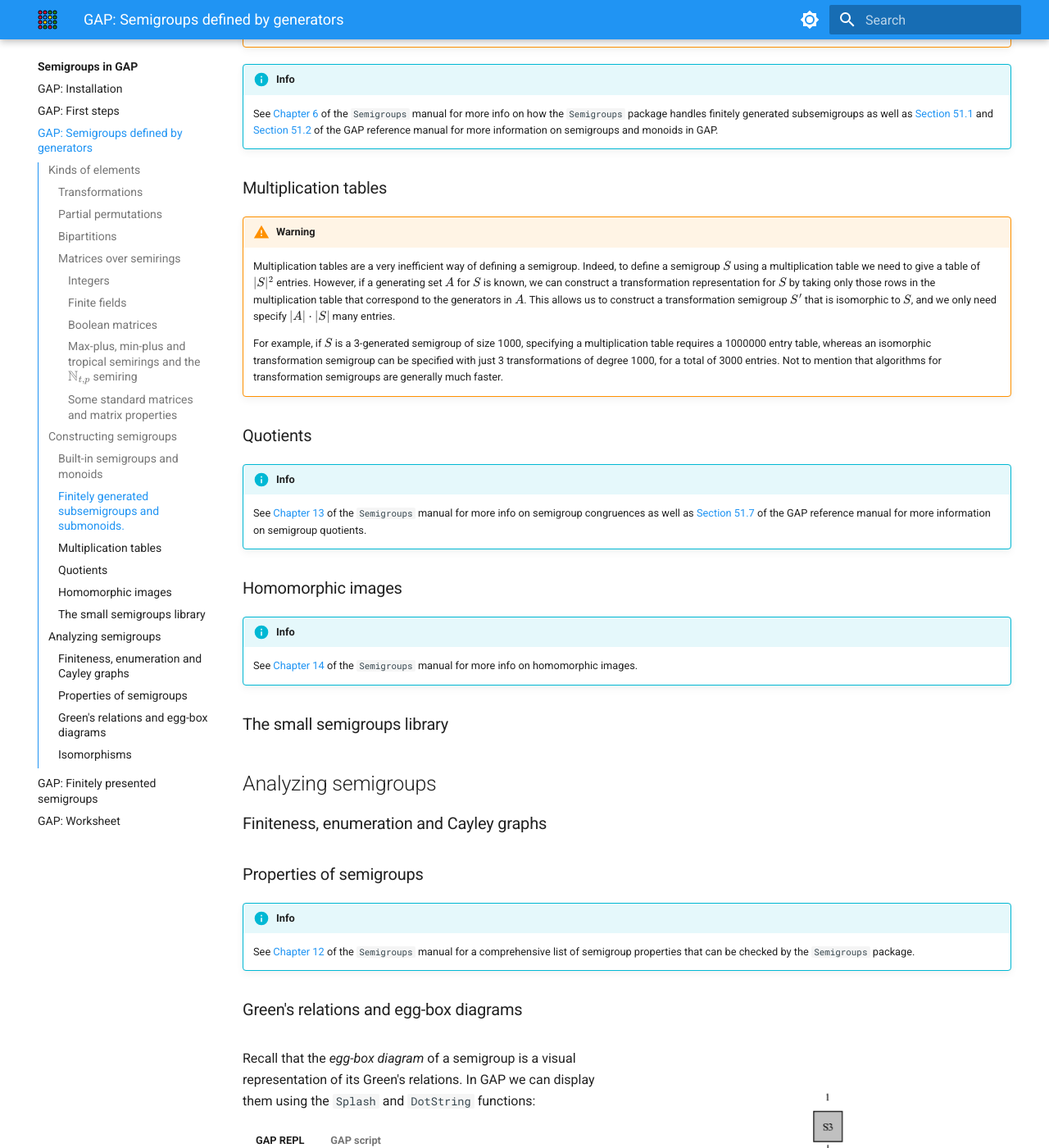
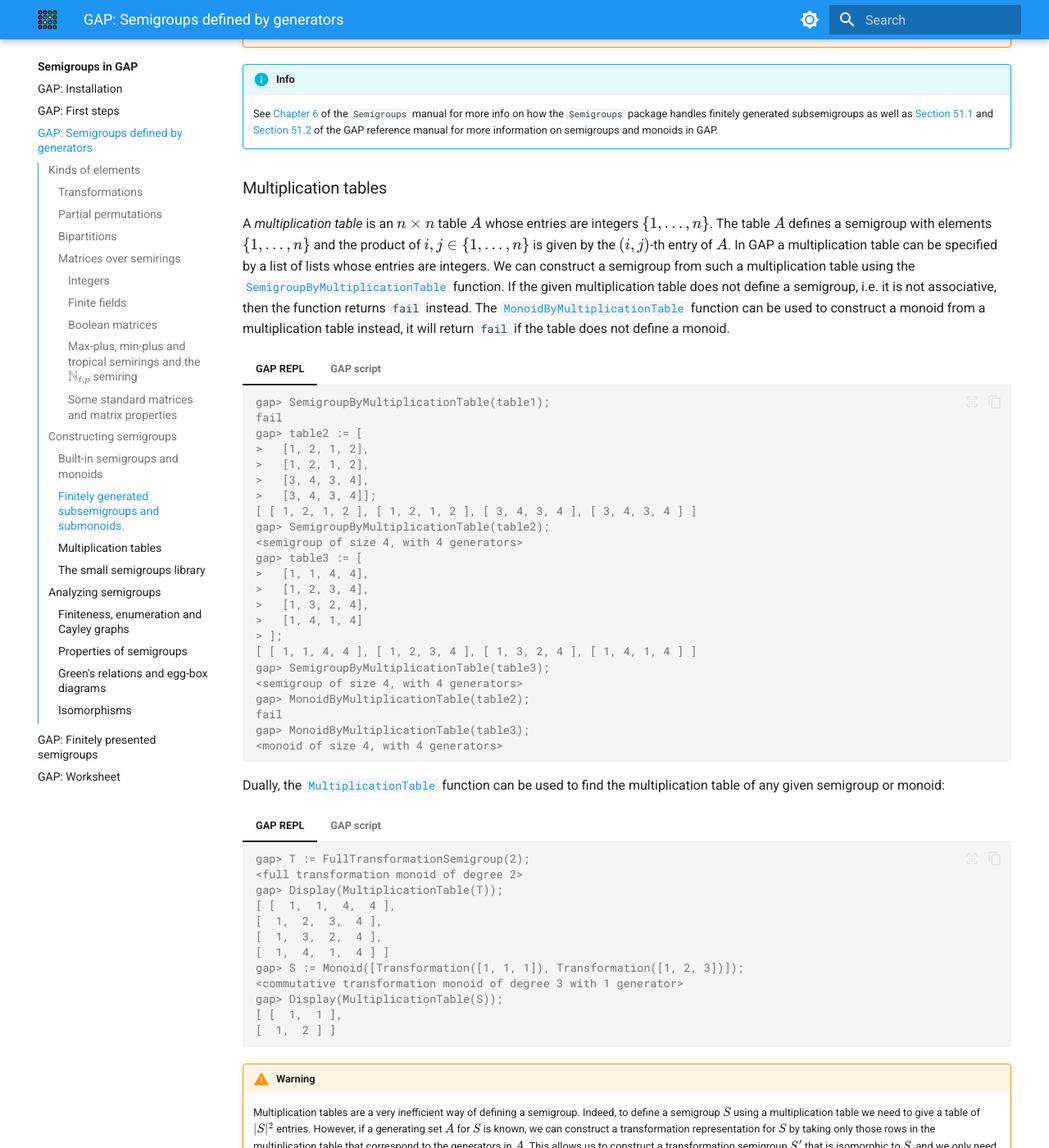
Before and after one commit to libsemigroups/tutorial, an MkDocs documentation site: the page built from docs/gap/generated.md, in a window 1280 px wide and 1400 px high, scrolled down 20541 px. Shown: the whole window at 82% size. Built offline with MkDocs 1.6.1 and Material for MkDocs 9.7.7, drawn with Linux system fonts in a browser that asks for light colours; some of the changed text lies outside the part shown.

Commit message:
Add multiplication tables and small semigroups

````diff
--- a/docs/gap/generated.md
+++ b/docs/gap/generated.md
@@ -1489,6 +1489,100 @@ we can use the [`Monoid`](https://docs.gap-system.org/doc/ref/chap51_mj.html#X7F
 
 ### Multiplication tables
 
+A _multiplication table_ is an $n\times n$ table $A$ whose entries are integers
+$\{1, \ldots, n\}$. The table $A$ defines a semigroup with elements
+$\{1, \ldots, n\}$ and the product of $i, j\in \{1, \ldots, n\}$ is given by
+the $(i, j)$-th entry of $A$. In GAP a multiplication table can be specified by
+a list of lists whose entries are integers. We can construct a semigroup
+from such a multiplication table using the
+[`SemigroupByMultiplicationTable`](https://docs.gap-system.org/doc/ref/chap51_mj.html#X7E67E13F7A01F8D3)
+function. If the given multiplication table does not define a semigroup, i.e. it is not
+associative, then the function returns `fail` instead.
+The
+[`MonoidByMultiplicationTable`](https://docs.gap-system.org/doc/ref/chap51_mj.html#X7BFE938E857CA27D) function
+can be used to construct a monoid from a multiplication table instead,
+it will return `fail` if the table does not define a monoid.
+
+=== "GAP REPL"
+    ```gap-repl
+    gap> SemigroupByMultiplicationTable(table1);
+    fail
+    gap> table2 := [
+    >   [1, 2, 1, 2],
+    >   [1, 2, 1, 2],
+    >   [3, 4, 3, 4],
+    >   [3, 4, 3, 4]];
+    [ [ 1, 2, 1, 2 ], [ 1, 2, 1, 2 ], [ 3, 4, 3, 4 ], [ 3, 4, 3, 4 ] ]
+    gap> SemigroupByMultiplicationTable(table2);
+    <semigroup of size 4, with 4 generators>
+    gap> table3 := [
+    >   [1, 1, 4, 4],
+    >   [1, 2, 3, 4],
+    >   [1, 3, 2, 4],
+    >   [1, 4, 1, 4]
+    > ];
+    [ [ 1, 1, 4, 4 ], [ 1, 2, 3, 4 ], [ 1, 3, 2, 4 ], [ 1, 4, 1, 4 ] ]
+    gap> SemigroupByMultiplicationTable(table3);
+    <semigroup of size 4, with 4 generators>
+    gap> MonoidByMultiplicationTable(table2);
+    fail
+    gap> MonoidByMultiplicationTable(table3);
+    <monoid of size 4, with 4 generators>
+    ```
+=== "GAP script"
+    ```gap
+    table1 := [
+    [2, 2, 4, 4],
+    [3, 2, 3, 3],
+    [3, 1, 1, 3],
+    [4, 4, 1, 3]
+    ];
+    SemigroupByMultiplicationTable(table1);
+    table2 := [
+    [1, 2, 1, 2],
+    [1, 2, 1, 2],
+    [3, 4, 3, 4],
+    [3, 4, 3, 4]];
+    SemigroupByMultiplicationTable(table2);
+    table3 := [
+    [1, 1, 4, 4],
+    [1, 2, 3, 4],
+    [1, 3, 2, 4],
+    [1, 4, 1, 4]
+    ];
+    SemigroupByMultiplicationTable(table3);
+    MonoidByMultiplicationTable(table2);
+    MonoidByMultiplicationTable(table3);
+    ```
+
+Dually, the
+[`MultiplicationTable`](https://docs.gap-system.org/doc/ref/chap35_mj.html#X849BDCC27C4C3191)
+function can be used to find the multiplication table of any given semigroup
+or monoid:
+
+=== "GAP REPL"
+    ```gap-repl
+    gap> T := FullTransformationSemigroup(2);
+    <full transformation monoid of degree 2>
+    gap> Display(MultiplicationTable(T));
+    [ [  1,  1,  4,  4 ],
+    [  1,  2,  3,  4 ],
+    [  1,  3,  2,  4 ],
+    [  1,  4,  1,  4 ] ]
+    gap> S := Monoid([Transformation([1, 1, 1]), Transformation([1, 2, 3])]);
+    <commutative transformation monoid of degree 3 with 1 generator>
+    gap> Display(MultiplicationTable(S));
+    [ [  1,  1 ],
+    [  1,  2 ] ]
+    ```
+=== "GAP script"
+    ```gap
+    T := FullTransformationSemigroup(2);
+    Display(MultiplicationTable(T));
+    S := Monoid([Transformation([1, 1, 1]), Transformation([1, 2, 3])]);
+    Display(MultiplicationTable(S));
+    ```
+
 !!! warning
     Multiplication tables are a very inefficient way of defining a
     semigroup. Indeed, to define a semigroup $S$ using a multiplication
@@ -1506,21 +1600,52 @@ we can use the [`Monoid`](https://docs.gap-system.org/doc/ref/chap51_mj.html#X7F
     Not to mention that algorithms for transformation semigroups are generally
     much faster.
 
-### Quotients
-
-!!! info
-    See [Chapter 13](https://semigroups.github.io/Semigroups/doc/chap13_mj.html)
-    of the `Semigroups` manual for more info on semigroup congruences as well
-    as [Section 51.7](https://docs.gap-system.org/doc/ref/chap51_mj.html#X87CE9EAB7EE3A128)
-    of the GAP reference manual for more information on semigroup quotients.
-
-### Homomorphic images
-
-!!! info
-    See [Chapter 14](https://semigroups.github.io/Semigroups/doc/chap14_mj.html)
-    of the `Semigroups` manual for more info on homomorphic images.
-
 ### The small semigroups library
+
+The [`Smallsemi`](https://gap-packages.github.io/smallsemi/doc/chap0_mj.html)
+package contains a database of all semigroups of order up to $8$ up to
+isomorphism and anti-isomorphism.
+To sue the `Smallsemi` package we need to load it first, just as
+we did with the `Semigroups` package.
+We can get the $n$-th semigrouo of order $m$ using the
+[`SmallSemigroup(m, n)`](https://gap-packages.github.io/smallsemi/doc/chap4_mj.html#X8538248D78185960)
+function.
+
+=== "GAP REPL"
+    ```gap-repl
+    gap> Display(MultiplicationTable(S1));
+    [ [  1,  1,  1,  1 ],
+    [  1,  1,  1,  1 ],
+    [  1,  1,  1,  1 ],
+    [  1,  1,  1,  1 ] ]
+    gap> S2 := SmallSemigroup(4, 2);
+    <small semigroup of size 4>
+    gap> Display(MultiplicationTable(S2));
+    [ [  1,  1,  1,  1 ],
+    [  1,  1,  1,  1 ],
+    [  1,  1,  1,  1 ],
+    [  1,  1,  2,  1 ] ]
+    gap> S3 := SmallSemigroup(8, 1000);
+    <small semigroup of size 8>
+    gap> Display(MultiplicationTable(S3));
+    [ [  1,  1,  1,  1,  1,  1,  1,  1 ],
+    [  1,  1,  1,  1,  1,  1,  1,  1 ],
+    [  1,  1,  1,  1,  1,  1,  1,  1 ],
+    [  1,  1,  1,  1,  1,  1,  1,  2 ],
+    [  1,  1,  1,  1,  1,  1,  1,  2 ],
+    [  1,  1,  1,  1,  2,  1,  1,  1 ],
+    [  1,  1,  1,  2,  3,  1,  1,  2 ],
+    [  1,  1,  2,  2,  2,  1,  6,  1 ] ]
+    ```
+=== "GAP script"
+    ```gap
+    S1 := SmallSemigroup(4, 1);
+    Display(MultiplicationTable(S1));
+    S2 := SmallSemigroup(4, 2);
+    Display(MultiplicationTable(S2));
+    S3 := SmallSemigroup(8, 1000);
+    Display(MultiplicationTable(S3));
+    ```
 
 ## Analyzing semigroups
 
````
Also changed, not shown: docs/gap/first-steps.md (+1 -1 lines).
